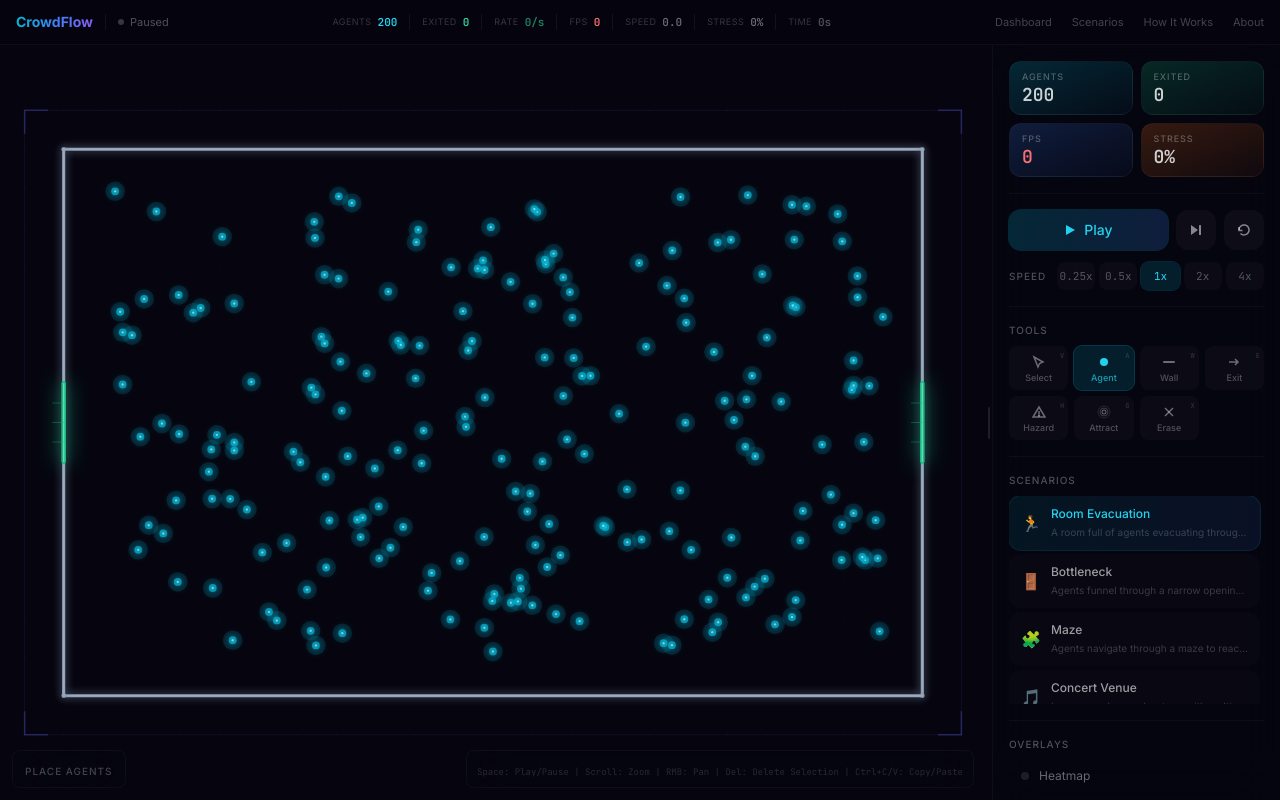
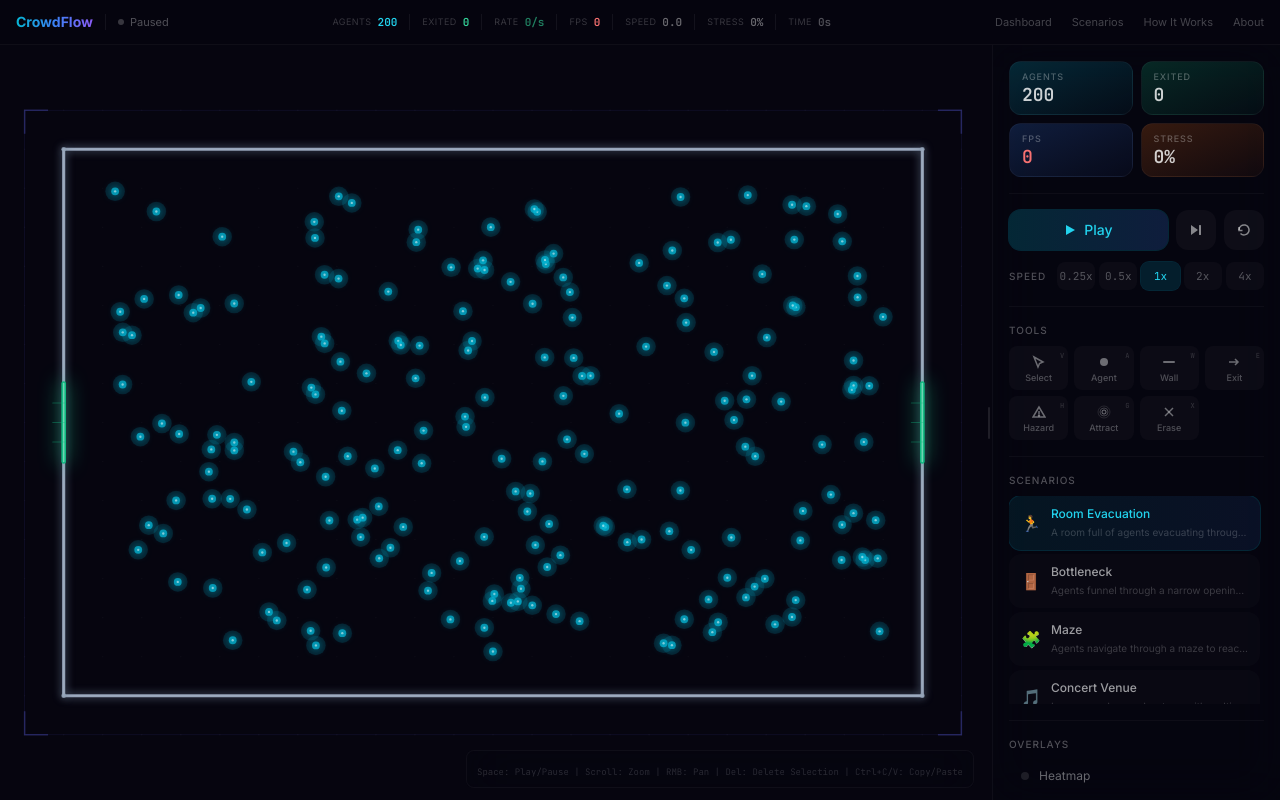
Before and after one commit to AKhubcher/CrowdFlow, a React (Vite) app: page /simulator in a window 1280 px wide. Built offline with nearby package versions, Linux system fonts and the light colour scheme.

Commit message:
deselectable tools with null mode, default to pan when no tool active

```diff
--- a/src/engine/core/types.ts
+++ b/src/engine/core/types.ts
@@ -90,6 +90,7 @@ export interface SimulationStats {
 }
 
 export type InteractionMode =
+  | null
   | 'select'
   | 'addAgent'
   | 'addWall'
--- a/src/hooks/useKeyboardShortcuts.ts
+++ b/src/hooks/useKeyboardShortcuts.ts
@@ -1,10 +1,10 @@
 import { useEffect } from 'react';
 import type { InteractionMode } from '../engine/core/types';
-import type { SimulationController } from '../bridge/SimulationController';
 
 interface ShortcutHandlers {
   togglePlay: () => void;
   setMode: (mode: InteractionMode) => void;
+  currentMode: InteractionMode;
   stepForward: () => void;
   resetSim: () => void;
 }
@@ -17,6 +17,10 @@ export function useKeyboardShortcuts(handlers: ShortcutHandlers) {
       // Don't trigger tool shortcuts when Ctrl/Meta is held (reserved for copy/paste)
       if (e.ctrlKey || e.metaKey) return;
 
+      const toggle = (m: Exclude<InteractionMode, null>) => {
+        handlers.setMode(handlers.currentMode === m ? null : m);
+      };
+
       switch (e.key) {
         case ' ':
           e.preventDefault();
@@ -24,40 +28,38 @@ export function useKeyboardShortcuts(handlers: ShortcutHandlers) {
           break;
         case 'v':
         case 'V':
-          handlers.setMode('select');
+          toggle('select');
           break;
         case 'a':
         case 'A':
-          handlers.setMode('addAgent');
+          toggle('addAgent');
           break;
         case 'w':
         case 'W':
-          handlers.setMode('addWall');
+          toggle('addWall');
           break;
         case 'e':
         case 'E':
-          handlers.setMode('addExit');
+          toggle('addExit');
           break;
         case 'h':
         case 'H':
-          handlers.setMode('addHazard');
+          toggle('addHazard');
           break;
         case 'g':
         case 'G':
-          handlers.setMode('addAttractor');
+          toggle('addAttractor');
           break;
         case 'x':
         case 'X':
-          handlers.setMode('erase');
+          toggle('erase');
           break;
         case '.':
           handlers.stepForward();
           break;
         case 'r':
         case 'R':
-          if (!e.ctrlKey && !e.metaKey) {
-            handlers.resetSim();
-          }
+          handlers.resetSim();
           break;
       }
     };
--- a/src/pages/Simulator/ControlPanel/ToolSelector.tsx
+++ b/src/pages/Simulator/ControlPanel/ToolSelector.tsx
@@ -5,7 +5,9 @@ interface ToolSelectorProps {
   onModeChange: (mode: InteractionMode) => void;
 }
 
-const tools: { mode: InteractionMode; label: string; shortcut: string; color: string }[] = [
+type NonNullMode = Exclude<InteractionMode, null>;
+
+const tools: { mode: NonNullMode; label: string; shortcut: string; color: string }[] = [
   { mode: 'select', label: 'Select', shortcut: 'V', color: 'white' },
   { mode: 'addAgent', label: 'Agent', shortcut: 'A', color: 'cyan' },
   { mode: 'addWall', label: 'Wall', shortcut: 'W', color: 'slate' },
@@ -77,7 +79,7 @@ export function ToolSelector({ mode, onModeChange }: ToolSelectorProps) {
           return (
             <button
               key={tool.mode}
-              onClick={() => onModeChange(tool.mode)}
+              onClick={() => onModeChange(mode === tool.mode ? null : tool.mode)}
               className={`group relative h-11 rounded-lg text-xs font-medium transition-all flex flex-col items-center justify-center gap-1 ${
                 active
                   ? `${activeColors[tool.color]} ring-1`
--- a/src/pages/Simulator/SimCanvas.tsx
+++ b/src/pages/Simulator/SimCanvas.tsx
@@ -292,8 +292,8 @@ export function SimCanvas({ controller, mode }: SimCanvasProps) {
   const onMouseDown = useCallback((e: React.MouseEvent) => {
     const worldPos = getWorldPos(e);
 
-    // Middle mouse or right-click for panning
-    if (e.button === 1 || e.button === 2) {
+    // Middle mouse, right-click, or no tool: pan
+    if (e.button === 1 || e.button === 2 || (e.button === 0 && mode === null)) {
       isPanning.current = true;
       lastScreenPos.current = { x: e.clientX, y: e.clientY };
       return;
@@ -339,7 +339,7 @@ export function SimCanvas({ controller, mode }: SimCanvasProps) {
     }
 
     // Update overlay cursor
-    controller.renderer.overlayLayer.setCursor(worldPos, mode);
+    controller.renderer.overlayLayer.setCursor(mode ? worldPos : null, mode ?? '');
 
     if (dragging.current) {
       if (mode === 'addWall' || mode === 'addExit') {
@@ -412,7 +412,7 @@ export function SimCanvas({ controller, mode }: SimCanvasProps) {
   return (
     <div
       ref={containerRef}
-      className="absolute inset-0 cursor-crosshair"
+      className={`absolute inset-0 ${mode ? 'cursor-crosshair' : 'cursor-default'}`}
       onMouseDown={onMouseDown}
       onMouseMove={onMouseMove}
       onMouseUp={onMouseUp}
--- a/src/pages/Simulator/SimulatorPage.tsx
+++ b/src/pages/Simulator/SimulatorPage.tsx
@@ -60,7 +60,7 @@ export default function SimulatorPage() {
 
   const [isPlaying, setIsPlaying] = useState(false);
   const [speed, setSpeed] = useState(1);
-  const [mode, setMode] = useState<InteractionMode>('addAgent');
+  const [mode, setMode] = useState<InteractionMode>(null);
   const [toast, setToast] = useState<string | null>(null);
   const [activePreset, setActivePreset] = useState(initialPreset.id);
   const [overlays, setOverlays] = useState<Set<VisualizationOverlay>>(new Set());
@@ -332,15 +332,16 @@ export default function SimulatorPage() {
   const shortcutHandlers = useMemo(() => ({
     togglePlay,
     setMode,
+    currentMode: mode,
     stepForward,
     resetSim: handleReset,
-  }), [togglePlay, stepForward, handleReset]);
+  }), [togglePlay, mode, stepForward, handleReset]);
 
   useKeyboardShortcuts(shortcutHandlers);
 
   if (!controller) return null;
 
-  const modeLabels: Record<InteractionMode, string> = {
+  const modeLabels: Record<string, string> = {
     select: 'Select',
     addAgent: 'Place Agents',
     addWall: 'Draw Wall',
@@ -386,11 +387,13 @@ export default function SimulatorPage() {
         <div className="flex-1 relative">
           <SimCanvas controller={controller} mode={mode} />
           {/* Mode indicator */}
+          {mode && (
           <div className="absolute bottom-3 left-3 bg-surface-950/60 backdrop-blur-xl rounded-lg px-3 py-1.5 border border-white/[0.04] pointer-events-none">
             <span className="text-[10px] uppercase tracking-widest text-white/25 font-medium">
               {modeLabels[mode]}
             </span>
           </div>
+          )}
           {/* Keyboard hints */}
           <div className="absolute bottom-3 right-3 bg-surface-950/40 backdrop-blur-xl rounded-lg px-2.5 py-1.5 border border-white/[0.04] pointer-events-none">
             <span className="text-[9px] text-white/15 font-mono">
```
